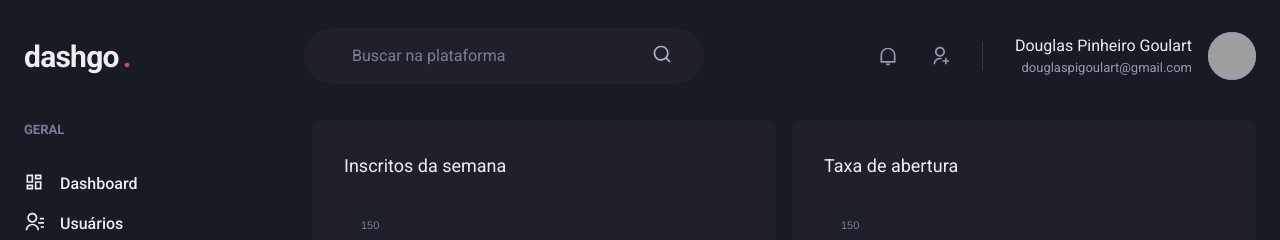
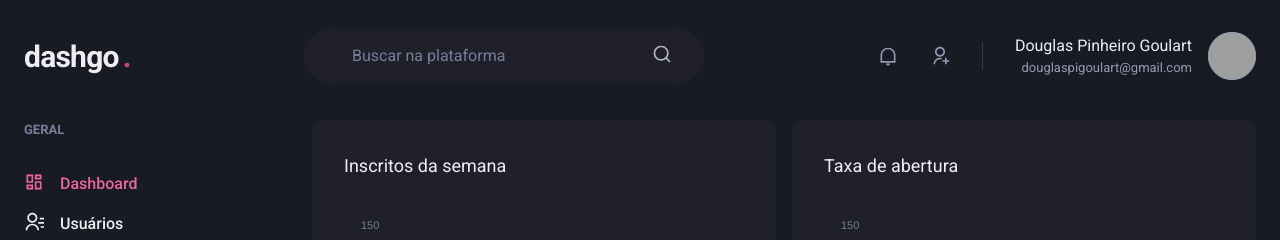
Before and after one commit to doougui/dashgo, a Next.js app: page /dashboard in a window 1280 px wide. Shown: the top 240 px of the page. Built offline with nearby package versions, Linux system fonts and the light colour scheme; grey boxes are pictures that could not be loaded.

Commit message:
Adding custom style do active link

```diff
--- /dev/null
+++ b/src/components/ActiveLink.tsx
@@ -0,0 +1,39 @@
+import Link, { LinkProps } from "next/link";
+import { useRouter } from "next/router";
+import { cloneElement, ReactElement } from "react";
+
+interface ActiveLinkProps extends LinkProps {
+  children: ReactElement;
+  shouldMatchExactHref?: boolean;
+}
+
+export function ActiveLink({
+  children,
+  shouldMatchExactHref = false,
+  ...rest
+}: ActiveLinkProps) {
+  let isActive = false;
+  const { asPath } = useRouter();
+
+  if (shouldMatchExactHref && (asPath === rest.href || asPath === rest.as)) {
+    isActive = true;
+  }
+
+  if (
+    !shouldMatchExactHref
+    && (
+      asPath.startsWith(String(rest.href))
+      || asPath.startsWith(String(rest.as))
+    )
+  ) {
+    isActive = true;
+  }
+
+  return (
+    <Link {...rest}>
+      {cloneElement(children, {
+        color: isActive ? 'pink.400' : 'gray.50'
+      })}
+    </Link>
+  );
+}
--- a/src/components/Sidebar/NavLink.tsx
+++ b/src/components/Sidebar/NavLink.tsx
@@ -1,17 +1,22 @@
 import { ElementType } from 'react';
-import { Link, Icon, Text } from '@chakra-ui/react';
+import { Link as ChakraLink, Icon, Text } from '@chakra-ui/react';
 import { LinkProps as ChakraLinkProps } from '@chakra-ui/react';
+import Link from 'next/link';
+import { ActiveLink } from '../ActiveLink';
 
 interface NavLinkProps extends ChakraLinkProps {
   icon: ElementType;
   children: string;
+  href: string;
 }
 
-export function NavLink({ icon, children, ...rest }: NavLinkProps) {
+export function NavLink({ icon, children, href, ...rest }: NavLinkProps) {
   return (
-    <Link display="flex" align="center" {...rest}>
-      <Icon as={icon} fontSize="20" />
-      <Text ml="4" fontWeight="medium">{children}</Text>
-    </Link>
+    <ActiveLink href={href} passHref>
+      <ChakraLink display="flex" align="center" {...rest}>
+        <Icon as={icon} fontSize="20" />
+        <Text ml="4" fontWeight="medium">{children}</Text>
+      </ChakraLink>
+    </ActiveLink>
   );
 }
--- a/src/components/Sidebar/SidebarNav.tsx
+++ b/src/components/Sidebar/SidebarNav.tsx
@@ -7,13 +7,13 @@
   return (
     <Stack spacing="12" align="flex-start">
       <NavSection title="Geral">
-        <NavLink icon={RiDashboardLine}>Dashboard</NavLink>
-        <NavLink icon={RiContactsLine}>Usuários</NavLink>
+        <NavLink icon={RiDashboardLine} href="/dashboard">Dashboard</NavLink>
+        <NavLink icon={RiContactsLine} href="/users">Usuários</NavLink>
       </NavSection>
 
       <NavSection title="Automação">
-        <NavLink icon={RiInputMethodLine}>Formulários</NavLink>
-        <NavLink icon={RiGitMergeLine}>Automação</NavLink>
+        <NavLink icon={RiInputMethodLine} href="/forms">Formulários</NavLink>
+        <NavLink icon={RiGitMergeLine} href="/automation">Automação</NavLink>
       </NavSection>
     </Stack>
   );
--- a/src/pages/users/create.tsx
+++ b/src/pages/users/create.tsx
@@ -1,3 +1,4 @@
+import Link from 'next/link';
 import { Box, Flex, Heading, Divider, VStack, SimpleGrid, HStack, Button } from '@chakra-ui/react';
 import { Input } from '../../components/Form/Input';
 import { Header } from '../../components/Header';
@@ -30,7 +31,9 @@
 
           <Flex mt="8" justify="flex-end">
             <HStack spacing="4">
-              <Button colorScheme="whiteAlpha">Cancelar</Button>
+              <Link href="/users" passHref>
+                <Button as="a" colorScheme="whiteAlpha">Cancelar</Button>
+              </Link>
               <Button colorScheme="pink">Salvar</Button>
             </HStack>
           </Flex>
--- a/src/pages/users/index.tsx
+++ b/src/pages/users/index.tsx
@@ -18,6 +18,7 @@
 import { Header } from "../../components/Header";
 import { Pagination } from "../../components/Pagination";
 import { Sidebar } from "../../components/Sidebar";
+import Link from 'next/link';
 
 export default function UserList() {
   const isWideVersion = useBreakpointValue({
@@ -36,6 +37,7 @@
           <Flex mb="8" justify="space-between" align="center">
             <Heading size="lg" fontWeight="normal">Usuários</Heading>
 
+            <Link href="/users/create" passHref>
               <Button
                 as="a"
                 size="sm"
@@ -45,6 +47,7 @@
               >
                 Criar novo
               </Button>
+            </Link>
           </Flex>
 
           <Table colorScheme="whiteAlpha">
```
Lines whose indentation alone changed are shown as unchanged.
